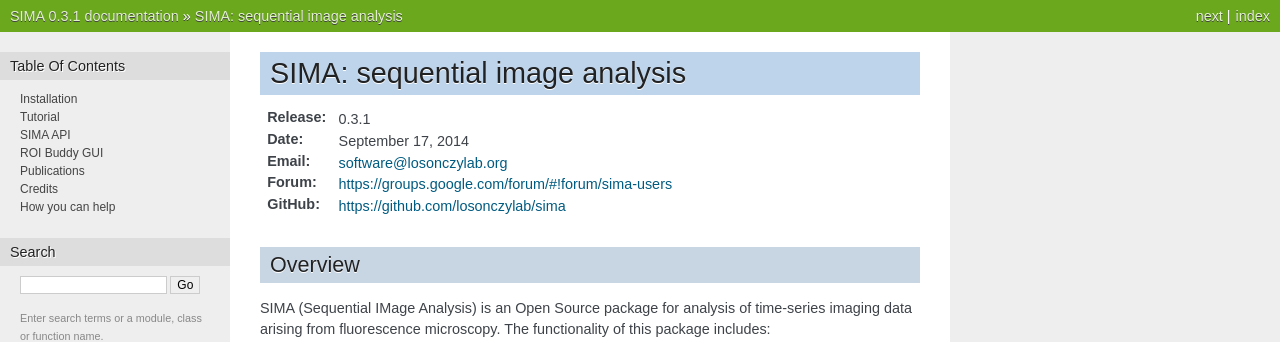
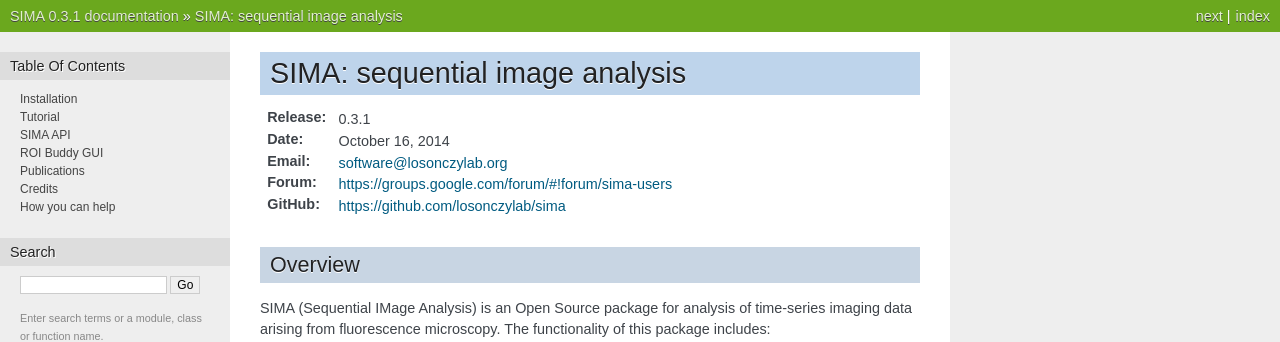
Before and after one commit to losonczylab/sima, a Sphinx documentation site: the page built from doc/source/index.rst, in a window 1280 px wide. Shown: the top 342 px of the page. Built offline with Sphinx 7.4.7, drawn with Linux system fonts in a browser that asks for light colours.

Commit message:
release date for 0.3.1 in docs

```diff
--- a/doc/source/index.rst
+++ b/doc/source/index.rst
@@ -2,7 +2,7 @@ SIMA: sequential image analysis
 ===============================
 
 :Release: |release|
-:Date: September 17, 2014
+:Date: October 16, 2014
 :Email: software@losonczylab.org
 :Forum: https://groups.google.com/forum/#!forum/sima-users
 :GitHub: https://github.com/losonczylab/sima
```
